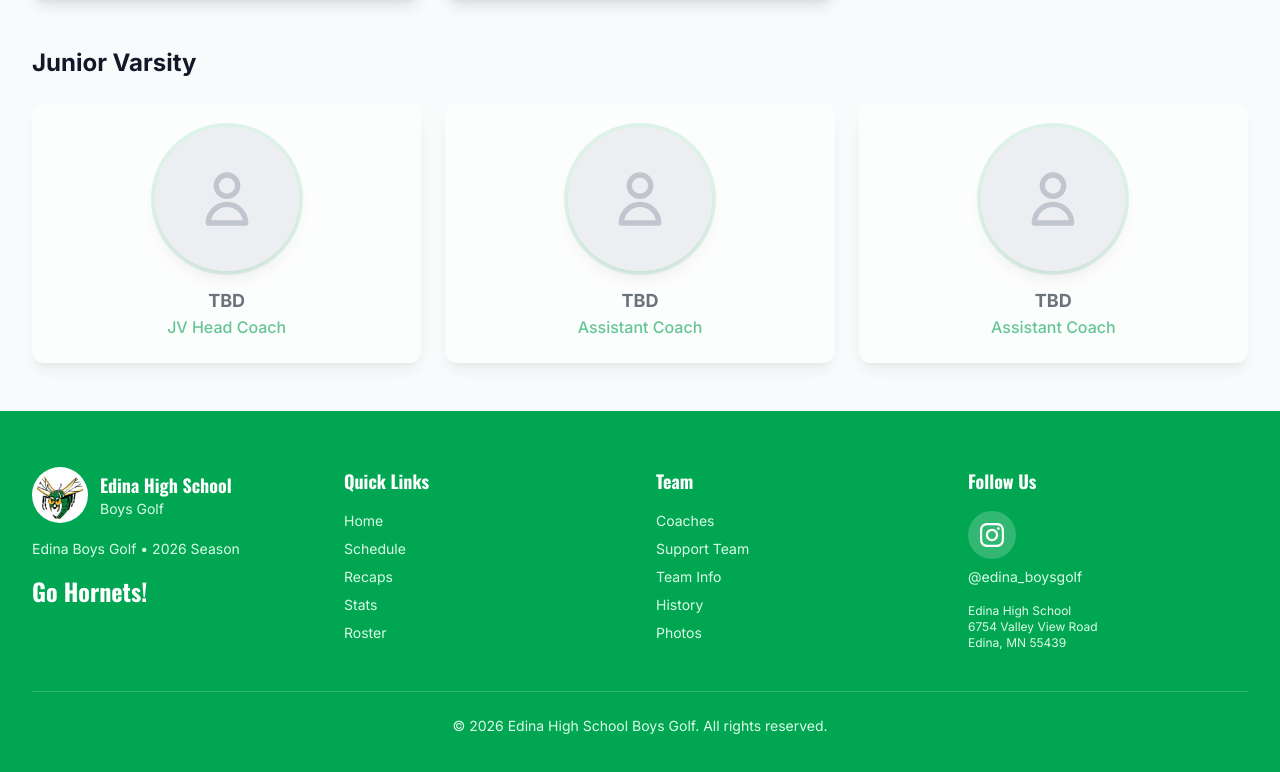
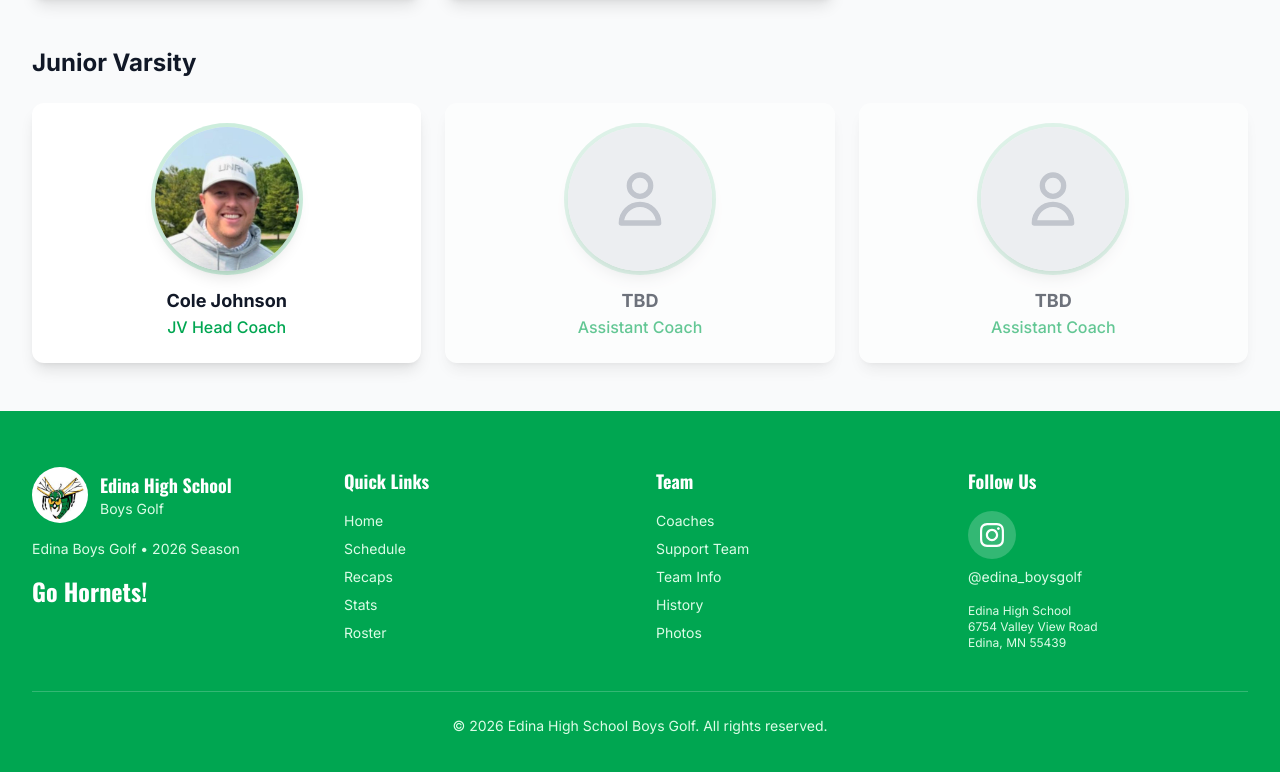
Before and after one commit to rlarson12/edina-golf-website, a React (Vite) app: page /coaches in a window 1280 px wide. Shown: the part 1134-1906 px from the top of the page. Built offline with nearby package versions, Linux system fonts and the light colour scheme.

Commit message:
Add Cole Johnson as JV Head Coach with photo

```diff
--- a/src/pages/Coaches.jsx
+++ b/src/pages/Coaches.jsx
@@ -36,11 +36,10 @@
 
   const jvCoaches = [
     {
-      name: 'TBD',
+      name: 'Cole Johnson',
       title: 'JV Head Coach',
-      photo: null,
+      photo: '/images/Coach-ColeJohnson.jpg',
       credentials: [],
-      placeholder: true,
     },
     {
       name: 'TBD',
```
Also changed, not shown: public/images/Coach-ColeJohnson.jpg (added).
